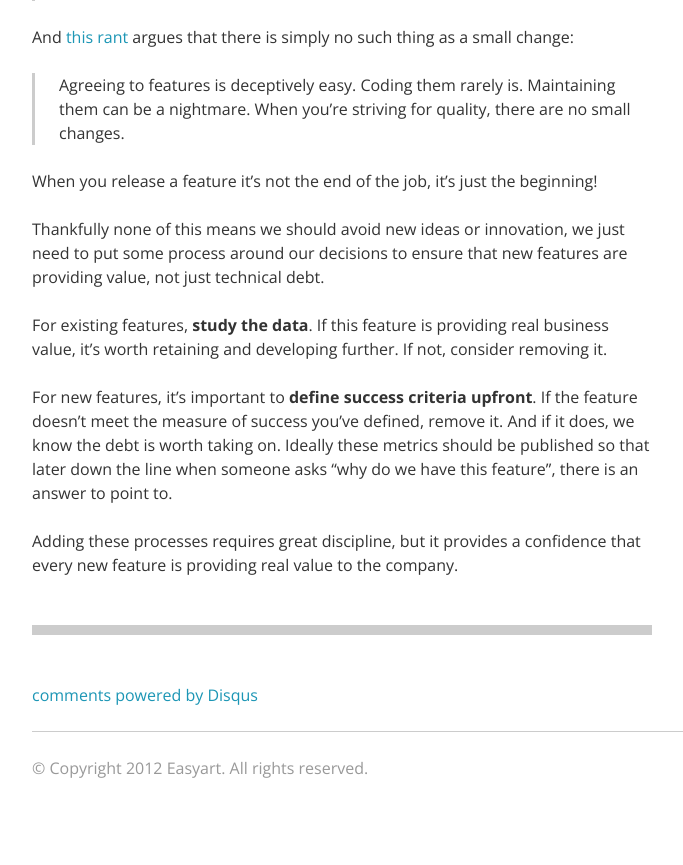
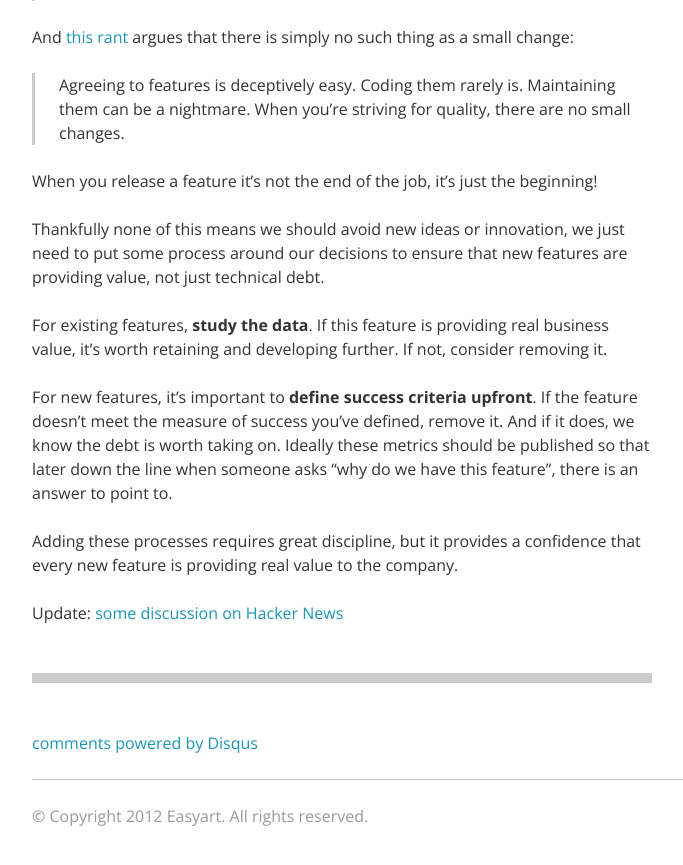
Before and after one commit to kingandmcgaw/kingandmcgaw.github.io, a Jekyll site: the page built from _posts/2013-10-12-on-technical-debt.md, in a window 1280 px wide and 900 px high, scrolled down 1450 px. Shown: the top 865 px of the window, without its empty margins (68-751 px from the left). Built offline with Jekyll 4.4.1, drawn with Linux system fonts in a browser that asks for light colours; Markdown is read by kramdown in place of the engine named in the settings; comment, search, counter and statistics services are not loaded.

Commit message:
added hn link

```diff
--- a/_posts/2013-10-12-on-technical-debt.md
+++ b/_posts/2013-10-12-on-technical-debt.md
@@ -38,3 +38,5 @@ For existing features, **study the data**. If this feature is providing real bus
 For new features, it's important to **define success criteria upfront**. If the feature doesn't meet the measure of success you've defined, remove it. And if it does, we know the debt is worth taking on. Ideally these metrics should be published so that later down the line when someone asks "why do we have this feature", there is an answer to point to.
 
 Adding these processes requires great discipline, but it provides a confidence that every new feature is providing real value to the company.
+
+Update: [some discussion on Hacker News](https://news.ycombinator.com/item?id=6538833)
```
